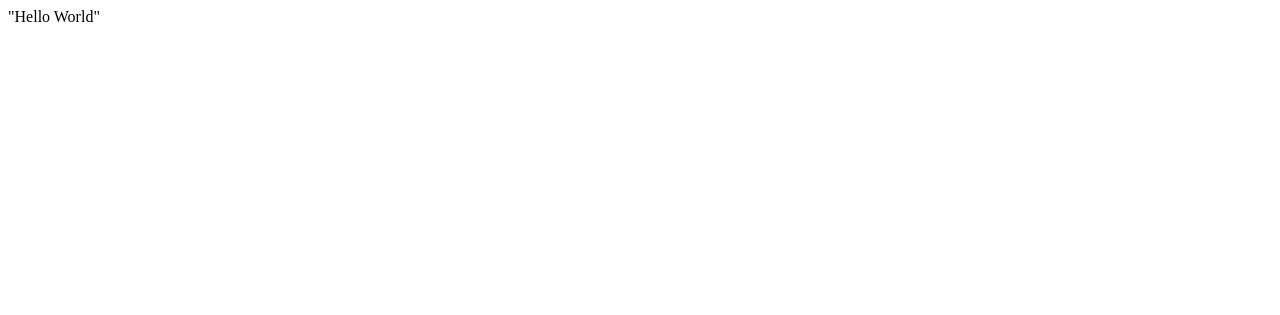
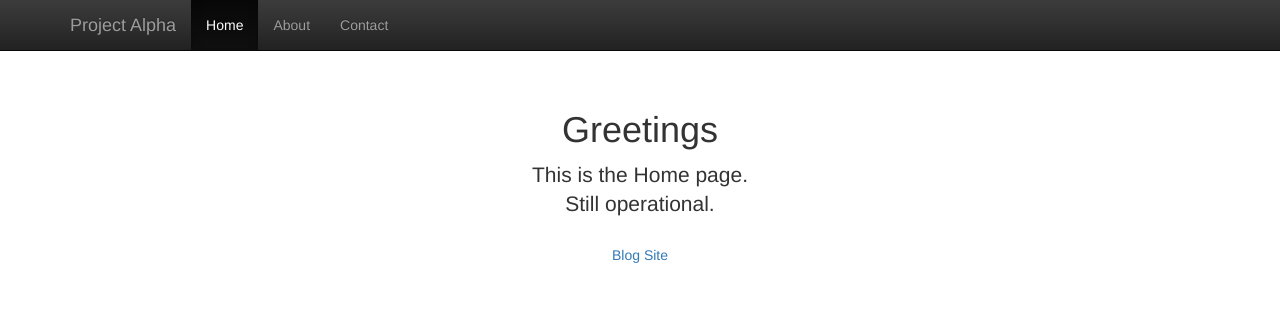
Before and after one commit to ntsengas/ntsengas.github.io, a plain HTML site: page index.html in a window 1280 px wide. Drawn offline with nearby package versions, Linux system fonts and the light colour scheme.

Commit message:
Updating bootstrap and js

```diff
--- a/index.html
+++ b/index.html
@@ -1 +1,68 @@
-"Hello World"
+<!DOCTYPE html>
+<html lang="en">
+  <head>
+    <meta charset="utf-8">
+    <meta http-equiv="X-UA-Compatible" content="IE=edge">
+    <meta name="viewport" content="width=device-width, initial-scale=1">
+    <!-- The above 3 meta tags *must* come first in the head; any other head content must come *after* these tags -->
+    <meta name="description" content="">
+    <meta name="author" content="">
+
+	<!-- Latest compiled and minified CSS -->
+	<link rel="stylesheet" href="https://maxcdn.bootstrapcdn.com/bootstrap/3.3.5/css/bootstrap.min.css">
+	<!-- Optional theme -->
+	<link rel="stylesheet" href="https://maxcdn.bootstrapcdn.com/bootstrap/3.3.5/css/bootstrap-theme.min.css">
+
+	<style>
+		body {
+		  padding-top: 50px;
+		}
+		.starter-template {
+		  padding: 40px 15px;
+		  text-align: center;
+		}
+	</style>
+	</head>
+	<body>
+
+		<nav class="navbar navbar-inverse navbar-fixed-top">
+		  <div class="container">
+			<div class="navbar-header">
+			  <button type="button" class="navbar-toggle collapsed" data-toggle="collapse" data-target="#navbar" aria-expanded="false" aria-controls="navbar">
+				<span class="sr-only">Toggle navigation</span>
+				<span class="icon-bar"></span>
+				<span class="icon-bar"></span>
+				<span class="icon-bar"></span>
+			  </button>
+			  <a class="navbar-brand" href="#">Project Alpha</a>
+			</div>
+			<div id="navbar" class="collapse navbar-collapse">
+			  <ul class="nav navbar-nav">
+				<li class="active"><a href="#">Home</a></li>
+				<li><a href="#about">About</a></li>
+				<li><a href="#contact">Contact</a></li>
+			  </ul>
+			</div><!--/.nav-collapse -->
+		  </div>
+		</nav>
+
+    <div class="container">
+		<div class="starter-template">
+			<h1>Greetings</h1>
+			<p class="lead">This is the Home page.<br>Still operational.</p>
+			<button id="blogSiteBtn" type="button" class="btn btn-link">Blog Site</button>
+		</div>
+    </div>
+
+		<!-- Latest compiled and minified JavaScript -->
+		<script src="https://code.jquery.com/jquery-2.1.4.min.js"></script>
+		<!-- Latest compiled and minified JavaScript -->
+		<script src="https://maxcdn.bootstrapcdn.com/bootstrap/3.3.5/js/bootstrap.min.js"></script>
+
+		<script>
+		jQuery('#blogSiteBtn').on('click', function() {
+			window.location = "http://determindedcoder.com/vision/";
+		});
+		</script>
+	</body>
+</html>
```
